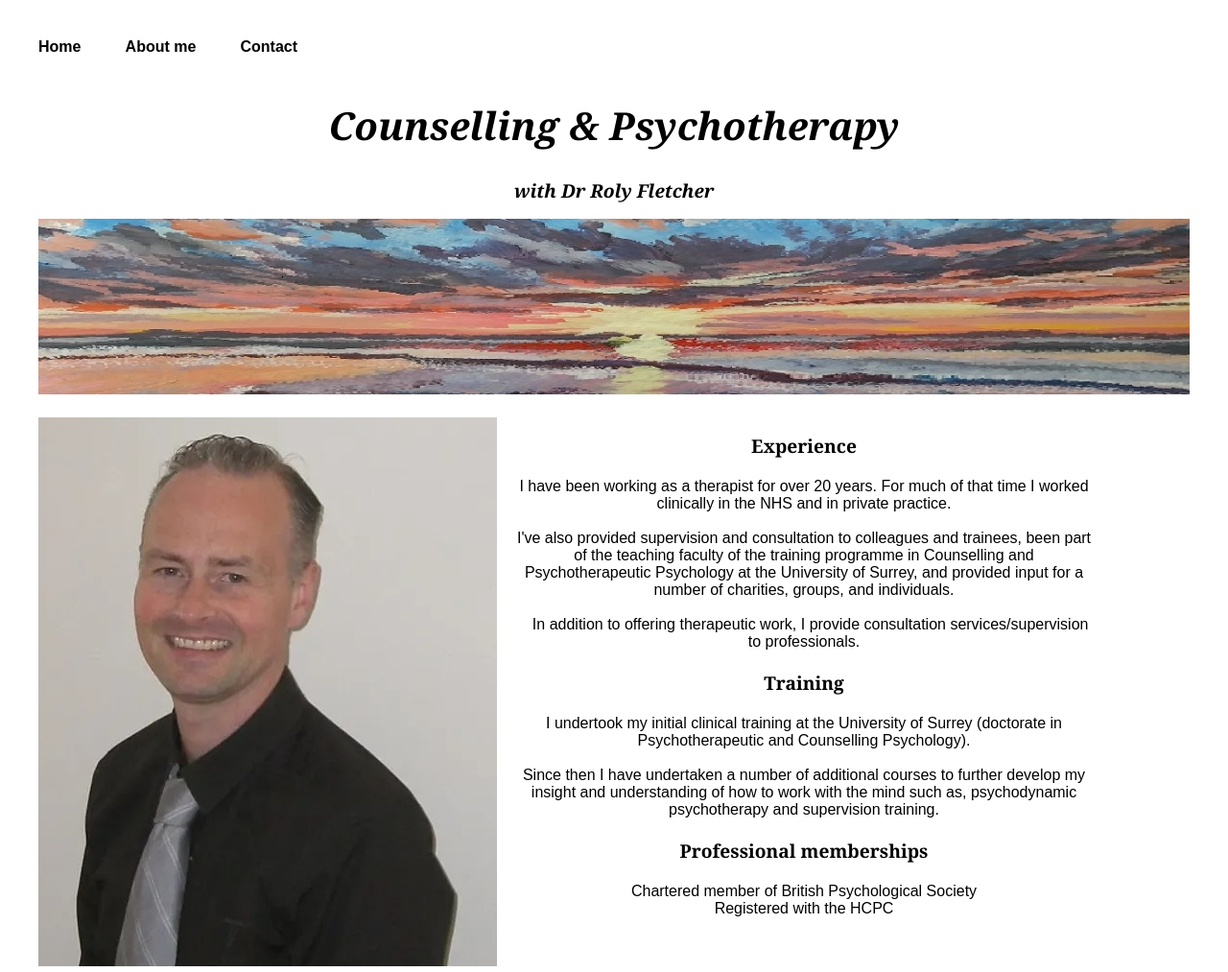
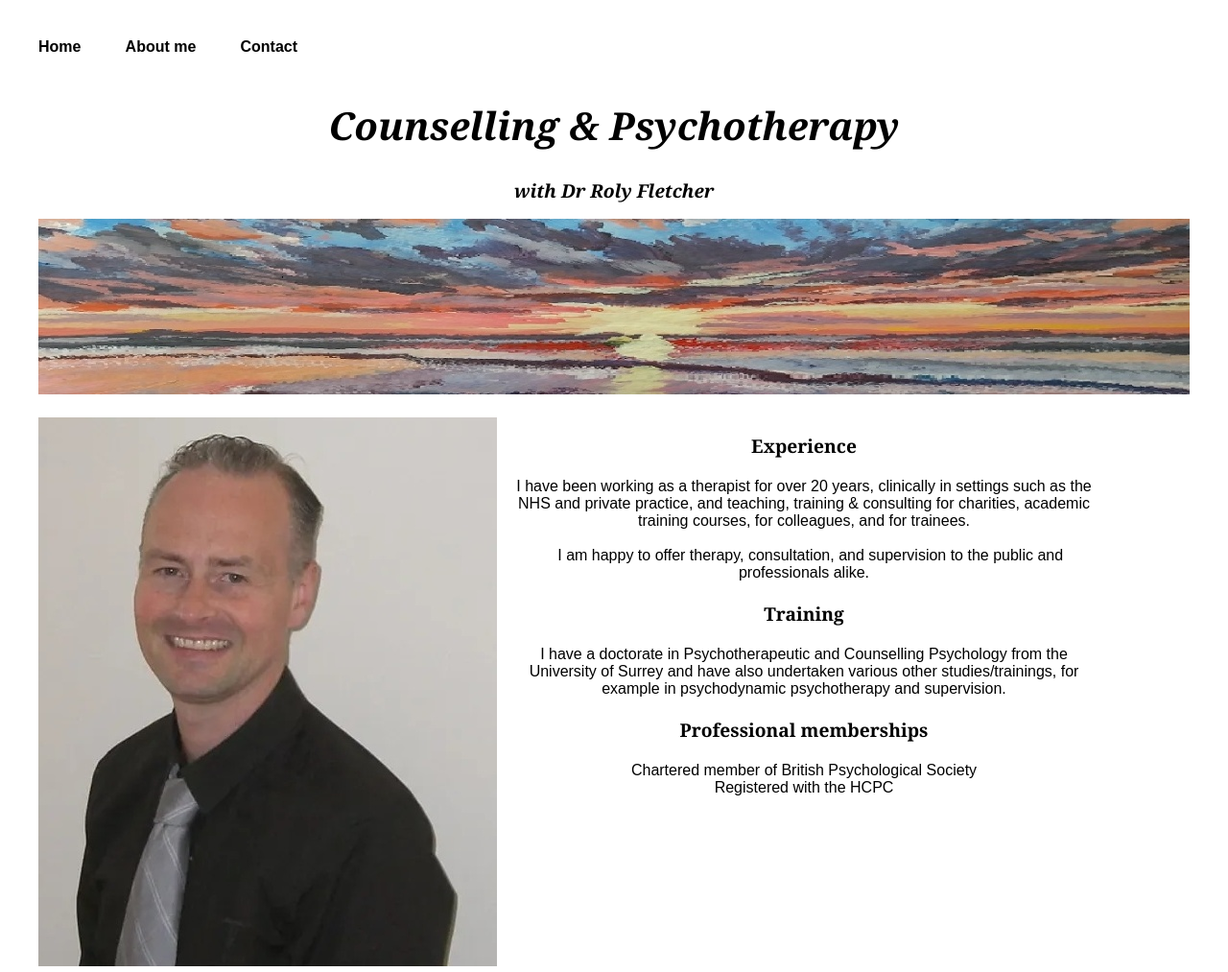
Before and after one commit to rolyfletcher-ux/rfpsychologyonline, a plain HTML site: page about.html in a window 1280 px wide. Shown: the whole page at 96% size. Drawn offline with Linux system fonts and the light colour scheme.

Commit message:
Add files via upload

```diff
--- a/about.html
+++ b/about.html
@@ -142,14 +142,14 @@ nav#some_id ul{
 
     <div class="text-content">
     <h2>Experience</h2>
-    <p>I have been working as a therapist for over 20 years. For much of that time I worked clinically in the NHS and in private practice. <br><br>
-I've also provided supervision and consultation to colleagues and trainees, been part of the teaching faculty of the training programme in Counselling and Psychotherapeutic Psychology at the University of Surrey, and provided input for a number of charities, groups, and individuals.<br><br>&nbsp;&nbsp;
+    <p>I have been working as a therapist for over 20 years, clinically in settings such as the NHS and private practice, and teaching, training & consulting for charities, academic training courses, for colleagues, and for trainees.
 
-In addition to offering therapeutic work, I provide consultation services/supervision to professionals.</p>
+<br><br>&nbsp;&nbsp;
+
+I am happy to offer therapy, consultation, and supervision to the public and professionals alike. </p>
+
  <h2>Training </h2>
-    <p>I undertook my initial clinical training at the University of Surrey (doctorate in Psychotherapeutic and Counselling Psychology). <br><br>
-Since then I have undertaken a number of additional courses to further develop my insight and understanding of how to work with the mind such as, psychodynamic psychotherapy and supervision training.<br>
-</p>
+    <p>I have a doctorate in Psychotherapeutic and Counselling Psychology from the University of Surrey and have also undertaken various other studies/trainings, for example in psychodynamic psychotherapy and supervision.</p>
 
  <h2>Professional memberships </h2>
     <p>Chartered member of British Psychological Society <br>
```
Also changed, not shown: contact.html (+3 -1 lines).
